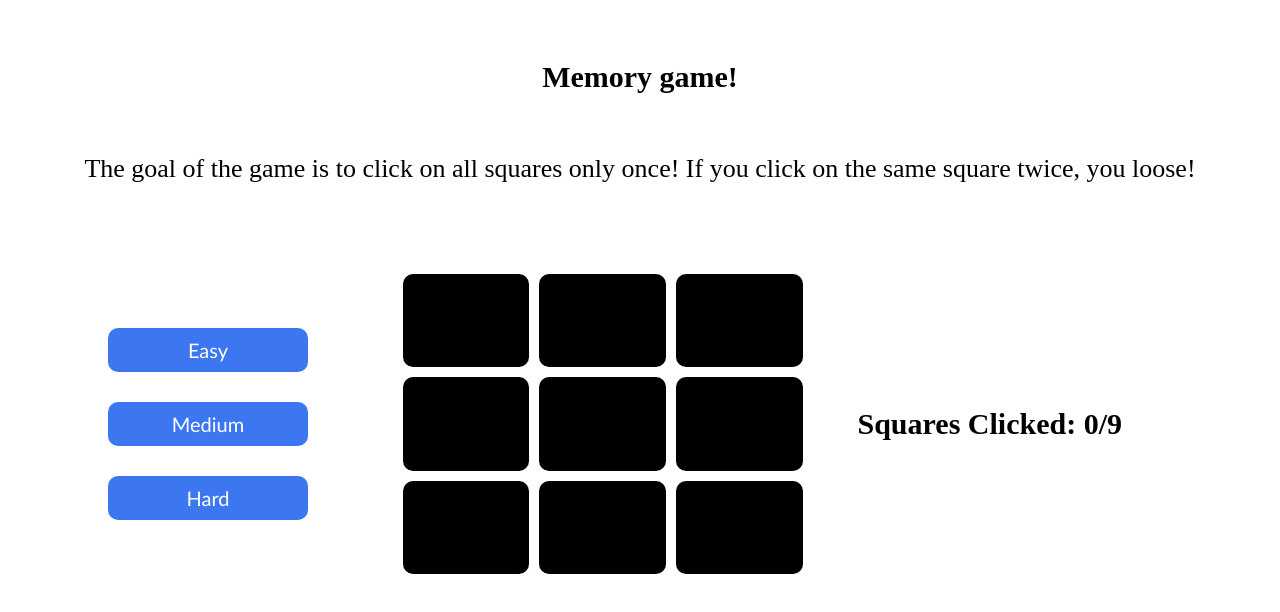
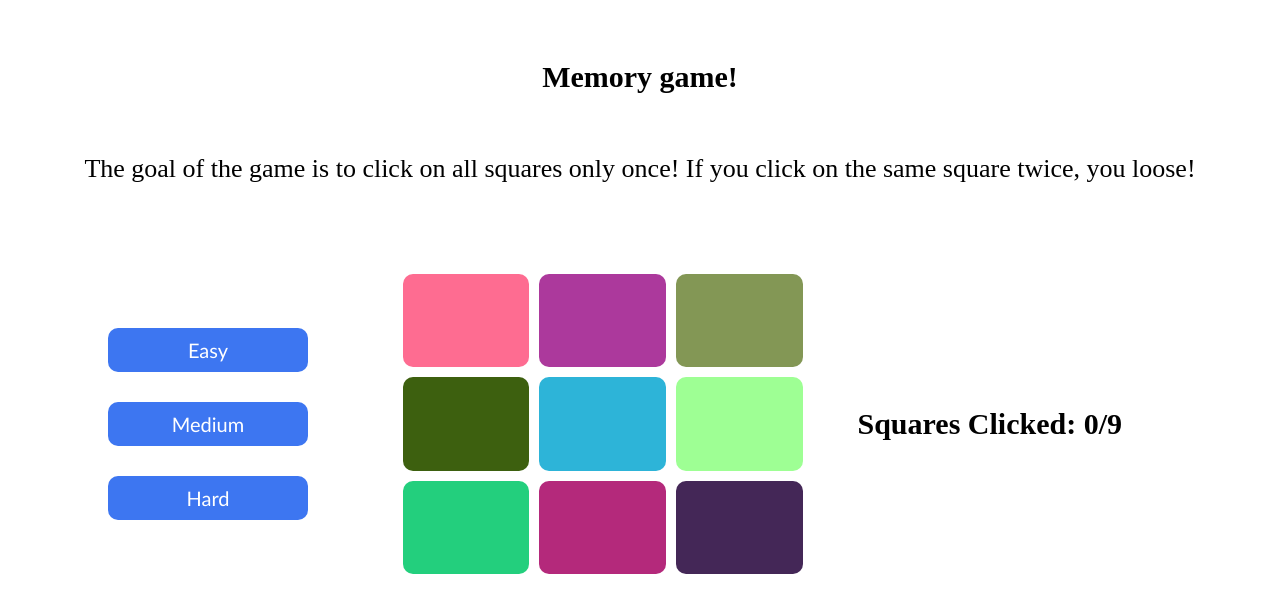
Before and after one commit to bernardkrehula/React-memory-game, a React (Vite) app in the folder my-app/: page / in a window 1280 px wide. Shown: the top 612 px of the page. Built offline with nearby package versions, Linux system fonts and the light colour scheme.

Commit message:
Display squares by difficulty

```diff
--- a/my-app/src/ColorSquares.jsx
+++ b/my-app/src/ColorSquares.jsx
@@ -4,18 +4,36 @@ import './ColorSquares.css'
 const ColorSquares = ({variation}) => {
     const refColor = useRef(null)
 
+    const generateRandomColor = (difficulty) => {
+        switch(difficulty) {
+            case 'Easy':
+                refColor.current = Array.from({ length: 9 }).map((el, i) => {
+                    const color = "#" + Math.floor(Math.random() * 16777215).toString(16);
+                    return color;
+                })
+                break;
+            case 'Medium':
+
+                break;
+            case 'Hard':
+
+                break;
+
+        }
+
+
+        const color = "#" + Math.floor(Math.random() * 16777215).toString(16);
+        console.log(refColor)
+    }
 
     return(
-        <ul className={`colors ${variation}`}>
-            <li></li>
-            <li></li>
-            <li></li>
-            <li></li>
-            <li></li>
-            <li></li>
-            <li></li>
-            <li></li>
-            <li></li>
+        <ul className={`colors ${variation}`} onClick={() => generateRandomColor(variation)}>
+            {generateRandomColor(variation)}
+            {refColor.current.map((color, index) => {
+                return(
+                    <li key={index} style={{backgroundColor: color}}></li>
+                )
+            })}
         </ul>
     )
 }
```
